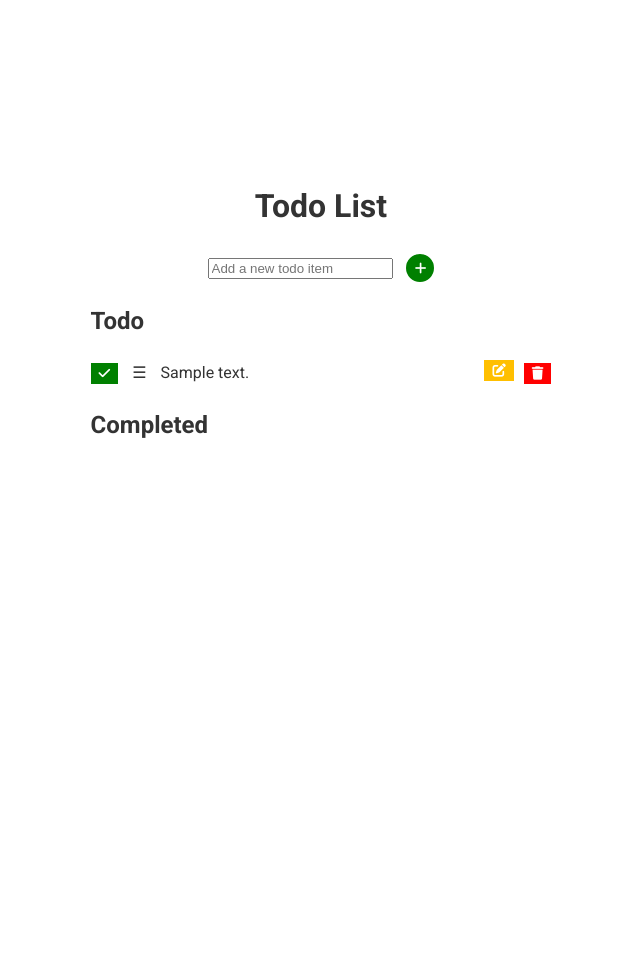
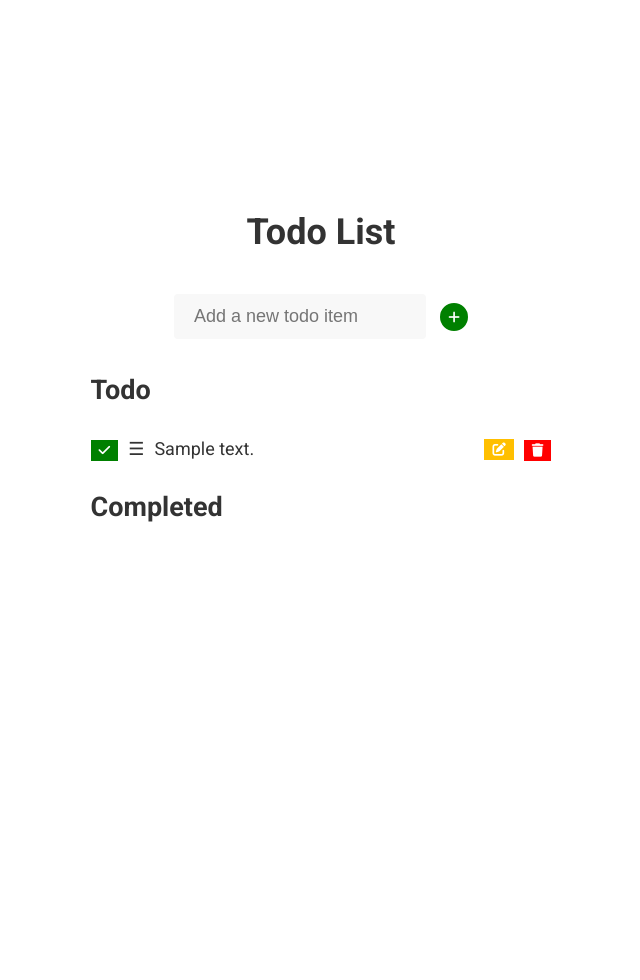
Before and after one commit to racch704/todo_list, a Flask app: template templates/index.html in a window 1280 px wide. Shown: the whole page, without its empty margins (319-959 px from the left). Before the commit the page ends 438 px from the top, so only its background shows below. Run offline with Flask 3, Linux system fonts and the light colour scheme; the template is opened without the code that fills it: most values are stand-ins (such as "Sample title", 1, 10 or a date in 2020); some libraries are stand-ins or nearby versions.

Commit message:
finished css

```diff
--- a/static/css/todo_list.css
+++ b/static/css/todo_list.css
@@ -5,7 +5,7 @@ body {
     justify-content: center;
     height: 100vh;
     font-family: 'Roboto', sans-serif;
-    font-size: 16px;
+    font-size: 18px;
     line-height: 1.6;
     color: #333;
 }
@@ -19,6 +19,8 @@ body {
     margin: 0 auto;
 
 }
+
+
 
 .add-button {
     color: white;
@@ -49,6 +51,21 @@ body {
     color: blue;
 }
 
+
+input[type="text"] {
+    width: 80%;
+    padding: 12px 20px;
+    margin: 8px 0;
+    box-sizing: border-box;
+    border: none;
+    border-radius: 4px;
+    background-color: #f8f8f8;
+    font-size: 18px;
+}
+
+input[type="text"]:focus {
+    background-color: white;
+}
 
 
 #todo_list h1,
--- a/templates/index.html
+++ b/templates/index.html
@@ -10,11 +10,33 @@
         .task-item {
             cursor: move;
             list-style-type: none; /* Remove bullet points */
-            margin: 0;
-            padding: 0;
+            display: flex;
+            justify-content: space-between;
+            align-items: center;
         }
         .task-item .drag-handle {
             margin-right: 10px;
+        }
+        .task-content {
+            display: flex;
+            align-items: center;
+        }
+        .button-group {
+            display: flex;
+            align-items: center;
+        }
+        .task-item {
+            display: flex;
+            justify-content: space-between;
+            align-items: center;
+        }
+        .task-content {
+            display: flex;
+            align-items: center;
+        }
+        .button-group {
+            display: flex;
+            align-items: center;
         }
     </style>
     <script src="https://code.jquery.com/jquery-3.6.0.min.js"></script>
@@ -69,6 +91,28 @@
                 editButton.text('Update');
             }
         }
+                function handleEdit(todoId) {
+            var todoText = $('#todo-text-' + todoId);
+            var editMode = todoText.attr('contenteditable');
+            var editButton = $('#edit-button-' + todoId);
+
+            if (editMode === 'true') {
+                // Save changes
+                todoText.attr('contenteditable', 'false');
+                todoText.css('border', 'none');
+                todoText.css('text-align', 'left'); // Add this line
+                editButton.html('<i class="fas fa-edit"></i>'); // Update this line
+            } else {
+                // Enter edit mode
+                todoText.attr('contenteditable', 'true');
+                todoText.css('border', '1px solid #ccc');
+                todoText.css('text-align', 'left'); // Add this line
+                setCursorToEnd(todoText[0]);
+                editButton.text('Update');
+            }
+        }
+
+
     </script>
 </head>
 
@@ -91,17 +135,21 @@
     {% for todo in todos %}
         {% if not todo.completed %}
             <li class="task-item" data-id="{{ loop.index0 }}">
+                <div class="task-content">
                     <form action="{{ url_for('toggle', todo_id=loop.index0) }}" method="post" style="display:inline;">
-                        <button class="tick-button" type="submit"><i class="fas fa-check"></i></button> <!-- 'Mark as Completed' button -->
+                        <button class="tick-button" type="submit"><i class="fas fa-check"></i></button>
                     </form>
+                    <span class="drag-handle">&#9776;</span>
                     <span id="todo-text-{{ loop.index0 }}" data-id="{{ loop.index0 }}">
-                        <span class="drag-handle">&#9776;</span>
                         {{ todo.text }}
                     </span>
-                    <form class="float-right" action="{{ url_for('delete', todo_id=loop.index0) }}" method="post" style="display:inline;">
-                        <button class="delete-button" type="submit"><i class="fas fa-trash"></i></button> <!-- 'Delete' button -->
+                </div>
+                <div class="button-group">
+                    <button class="edit-button" id="edit-button-{{ loop.index0 }}" onclick="handleEdit({{ loop.index0 }})"><i class="fas fa-edit "></i></button>
+                    <form action="{{ url_for('delete', todo_id=loop.index0) }}" method="post">
+                        <button class="delete-button" type="submit"><i class="fas fa-trash"></i></button>
                     </form>
-                    <button class="float-right edit-button" id="edit-button-{{ loop.index0 }}" onclick="handleEdit({{ loop.index0 }})"><i class="fas fa-edit "></i></button> <!-- 'Edit' button -->
+                </div>
             </li>
         {% endif %}
     {% endfor %}
@@ -109,24 +157,26 @@
 
 <h2>Completed</h2>
 <ul class="sortable">
-       <!-- Inside Completed list -->
     {% for todo in todos %}
         {% if todo.completed %}
             <li class="task-item" data-id="{{ loop.index0 }}">
+                <div class="task-content">
                     <form action="{{ url_for('toggle', todo_id=loop.index0) }}" method="post" style="display:inline;">
                         <button class="undo-button" type="submit"><i class="fas fa-undo"></i></button>
                     </form>
+                    <span class="drag-handle">&#9776;</span>
                     <span id="todo-text-{{ loop.index0 }}" data-id="{{ loop.index0 }}">
-                    <span class="drag-handle">&#9776;</span>
                         <del>{{ todo.text }}</del>
                     </span>
-                <form action="{{ url_for('delete', todo_id=loop.index0) }}" method="post" style="display:inline;">
-                    <button class="float-right delete-button" type="submit"><i class="fas fa-trash"></i></button>
+                </div>
+                <div class="button-group">
+                    <form action="{{ url_for('delete', todo_id=loop.index0) }}" method="post">
+                        <button class="delete-button" type="submit"><i class="fas fa-trash"></i></button>
                     </form>
+                </div>
             </li>
         {% endif %}
     {% endfor %}
-
 </ul>
 
     </div>
```
Also changed, not shown: templates/app.py (+22 -0 lines). Lines whose indentation alone changed are shown as unchanged.
